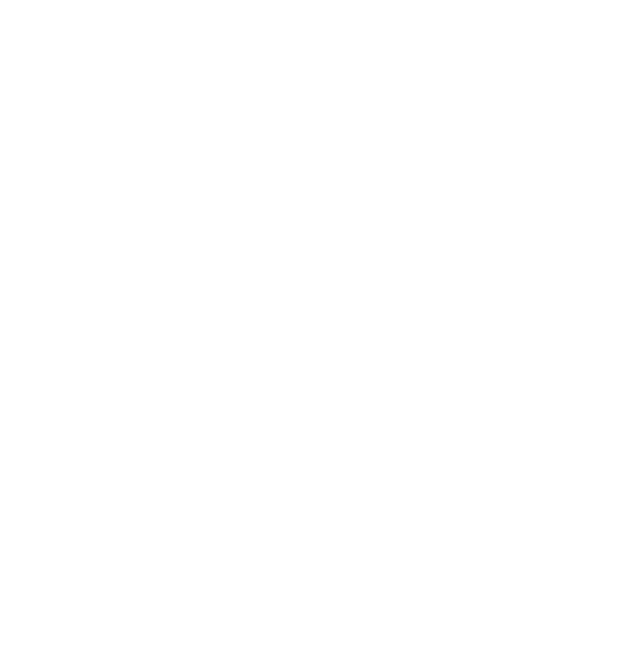
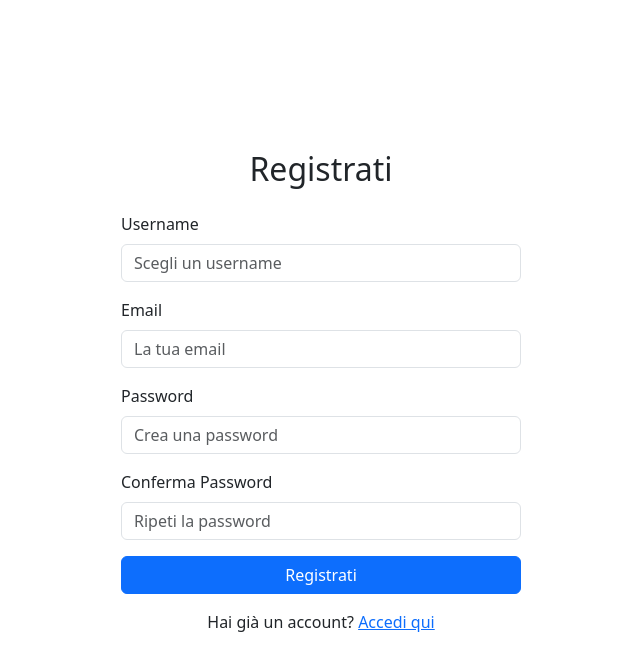
Before and after one commit to rob587/Progetto-Saas, a React app in the folder client/frontend/: page /register in a window 1280 px wide. Shown: the top 670 px of the page, without its empty margins (319-959 px from the left). Built offline with nearby package versions, Linux system fonts and the light colour scheme; the HTML template or start-up script is replaced by a standard one.

Commit message:
feat: fix token setting in login function and enhance Register component with form elements and error handling

```diff
--- a/client/frontend/src/context/authContext.jsx
+++ b/client/frontend/src/context/authContext.jsx
@@ -13,7 +13,7 @@
   }, [token]);
 
   const login = (newToken) => {
-    setToken(token);
+    setToken(newToken);
     localStorage.setItem("token", newToken);
   };
 
--- a/client/frontend/src/pages/DashBoard.jsx
+++ b/client/frontend/src/pages/DashBoard.jsx
@@ -31,7 +31,8 @@
     fetchClients();
   }, []);
 
-  return <></>;
+  return (
+    <>
       <Navbar bg="dark" variant="dark" className="mb-4">
         <Container fluid>
           <Navbar.Brand href="#home">ClientFlow</Navbar.Brand>
@@ -39,7 +40,7 @@
             Logout
           </Button>
         </Container>
-  </Navbar>;
+      </Navbar>
 
       <Container className="mt-4">
         <h2 className="mb-4">I Tuoi Clienti</h2>
@@ -72,7 +73,9 @@
             </tbody>
           </Table>
         )}
-  </Container>;
+      </Container>
+    </>
+  );
 };
 
 export default DashBoard;
--- a/client/frontend/src/pages/Login.jsx
+++ b/client/frontend/src/pages/Login.jsx
@@ -3,6 +3,7 @@
 import { useNavigate } from "react-router-dom";
 import { Container, Form, Button, Alert } from "react-bootstrap";
 import { Link } from "react-router-dom";
+import API from "../services/api";
 
 const Login = () => {
   const navigate = useNavigate();
--- a/client/frontend/src/pages/Register.jsx
+++ b/client/frontend/src/pages/Register.jsx
@@ -1,6 +1,9 @@
 import React, { useContext, useState } from "react";
 import { AuthContext } from "../context/AuthContext";
 import { useNavigate } from "react-router-dom";
+import { Container, Form, Button, Alert } from "react-bootstrap";
+import { Link } from "react-router-dom";
+import API from "../services/api";
 
 const Register = () => {
   const [username, setUsername] = useState("");
@@ -37,7 +40,75 @@
     }
   };
 
-  return <></>;
+  return (
+    <>
+      <Container
+        className="d-flex justify-content-center align-items-center"
+        style={{ height: "100vh" }}
+      >
+        <div style={{ width: "100%", maxWidth: "400px" }}>
+          <h2 className="mb-4 text-center">Registrati</h2>
+          {error && <Alert variant="danger">{error}</Alert>}
+          {success && <Alert variant="success">{success}</Alert>}
+          <Form onSubmit={handleRegister}>
+            <Form.Group className="mb-3">
+              <Form.Label>Username</Form.Label>
+              <Form.Control
+                type="text"
+                placeholder="Scegli un username"
+                value={username}
+                onChange={(e) => setUsername(e.target.value)}
+                required
+              />
+            </Form.Group>
+
+            <Form.Group className="mb-3">
+              <Form.Label>Email</Form.Label>
+              <Form.Control
+                type="email"
+                placeholder="La tua email"
+                value={email}
+                onChange={(e) => setEmail(e.target.value)}
+                required
+              />
+            </Form.Group>
+
+            <Form.Group className="mb-3">
+              <Form.Label>Password</Form.Label>
+              <Form.Control
+                type="password"
+                placeholder="Crea una password"
+                value={password}
+                onChange={(e) => setPassword(e.target.value)}
+                required
+              />
+            </Form.Group>
+
+            <Form.Group className="mb-3">
+              <Form.Label>Conferma Password</Form.Label>
+              <Form.Control
+                type="password"
+                placeholder="Ripeti la password"
+                value={confirmPassword}
+                onChange={(e) => setConfirmPassword(e.target.value)}
+                required
+              />
+            </Form.Group>
+
+            <Button variant="primary" type="submit" className="w-100">
+              Registrati
+            </Button>
+          </Form>
+
+          <div className="mt-3 text-center">
+            <p>
+              Hai già un account? <Link to="/">Accedi qui</Link>
+            </p>
+          </div>
+        </div>
+      </Container>
+    </>
+  );
 };
 
 export default Register;
```
Lines whose indentation alone changed are shown as unchanged.
